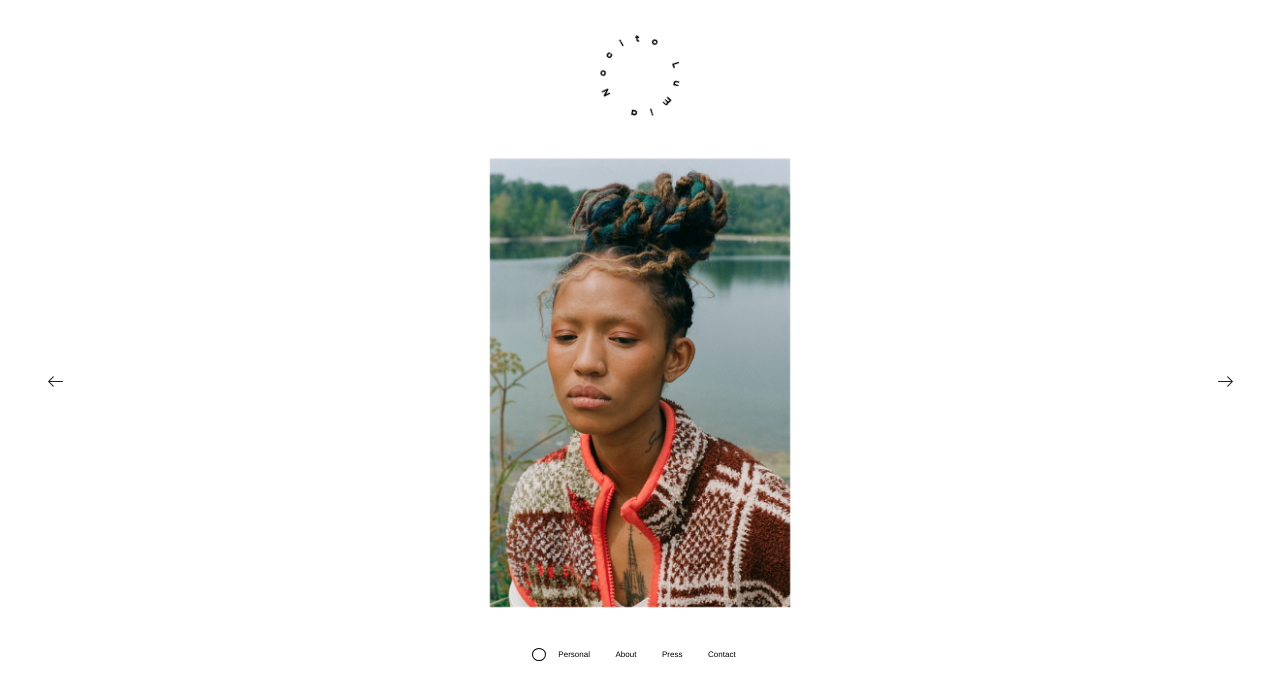
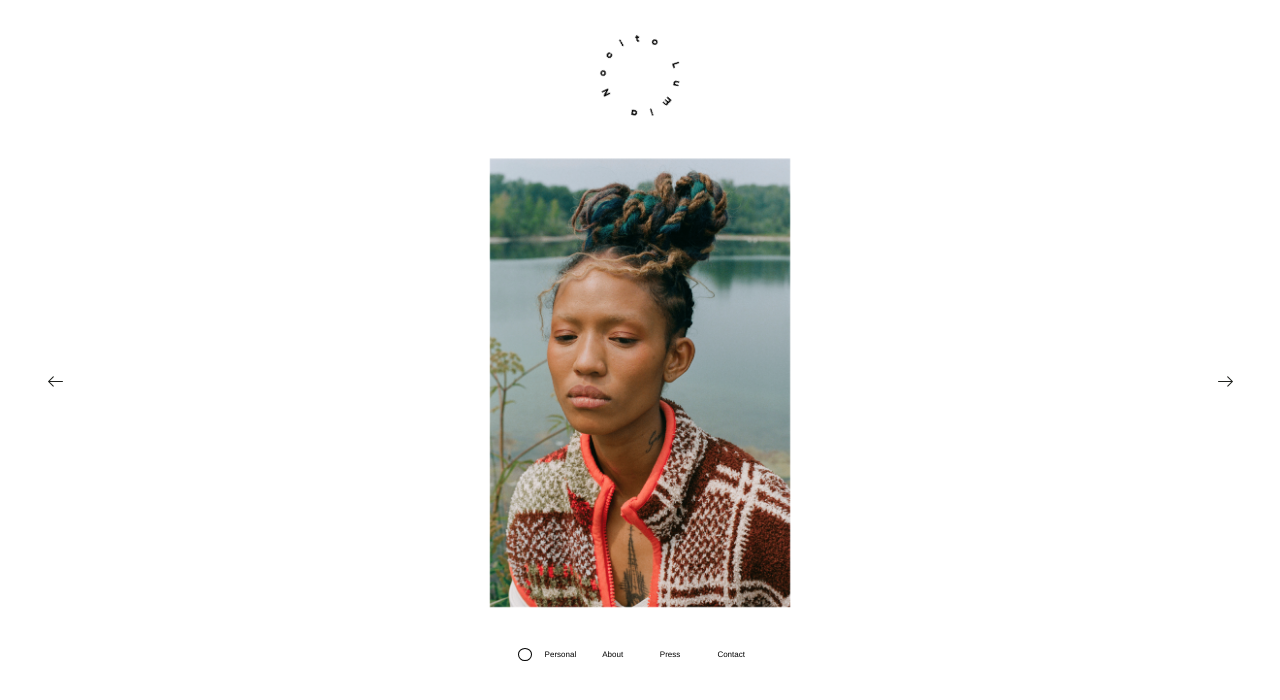
Before and after one commit to aaaadonis/lumia-site, a React (Create React App) app: page /Personal in a window 1280 px wide. Both pictures are taken after a click on the button 640 px from the left and 654 px from the top of the page. Shown: the top 700 px of the page. Built offline with nearby package versions, Linux system fonts and the light colour scheme.

Commit message:
initial commit

```diff
--- a/src/components/Button.js
+++ b/src/components/Button.js
@@ -25,7 +25,7 @@ const Button = ({pages}) => {
             <Content>
                 <ButtonMenu onClick={handleSetIsOpen} />
                 <Router>
-                {isOpen ? pages.map(([page], index) => (
+                {pages.map(([page], index) => (
 
                     <MenuItem
                         key={page}
@@ -33,7 +33,7 @@ const Button = ({pages}) => {
                      menuIsOpen={isOpen}
                      transitionDelay={index * 75}
                     />
-                    )) : <ButtonMenuBlack />}
+                    ))}
                     <Routes>
                         <Route path="/About" element={<AboutMe />}/>
                         <Route path="/Contact" element={<Contact />}/>
--- a/src/components/MenuItem.js
+++ b/src/components/MenuItem.js
@@ -6,16 +6,8 @@ function MenuItem({
     transitionDelay
 }) {
     return (
-        <div
-            className={`${menuIsOpen ? 'menu-item menu-item-on': ''}`}
-            style={{
-              transition: `opacity 500ms ease;`,
-              transitionDelay: `${menuIsOpen ? transitionDelay : 0}ms`
-            }}
-        >
+        <div className={menuIsOpen ? "menu-item" : "menu-item-closed"}>
             <span style={{
-              transition: `opacity 500ms ease;`,
-              transitionDelay: `${menuIsOpen ? transitionDelay : 0}ms`
             }}>{page}</span>
         </div>
     );
--- a/src/components/styles/styles.css
+++ b/src/components/styles/styles.css
@@ -1,9 +1,13 @@
-.menu-item{
-    margin: 0 1%;
-    font-size: .5em;
-    margin-top: 2%;
-    -webkit-transition: opacity 500ms ease;
-    -moz-transition: opacity 500ms ease;
-    -o-transition: opacity 500ms ease;
-    transition: opacity 500ms ease;
+.menu-item {
+  margin: 0 1%;
+  font-size: 0.5rem;
+  margin-top: 2%;
+  transition: opacity 1s ease-in;
+  opacity: 1;
+  width: 32px;
 }
+
+.menu-item-closed {
+  opacity: 0;
+  width: 0;
+}
```
Also changed, not shown: 11 other files (tests, documents, lock files or other folders).
